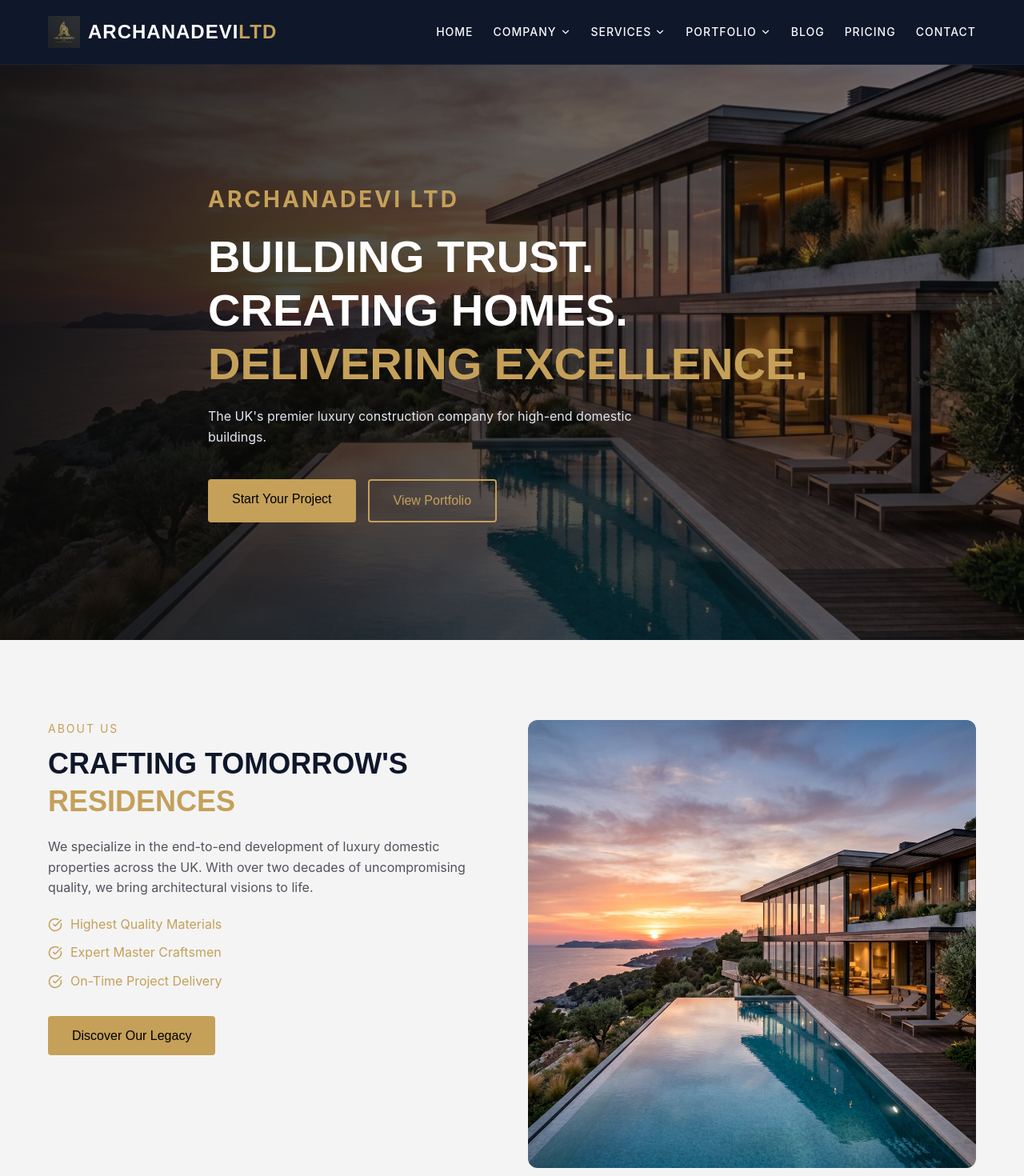
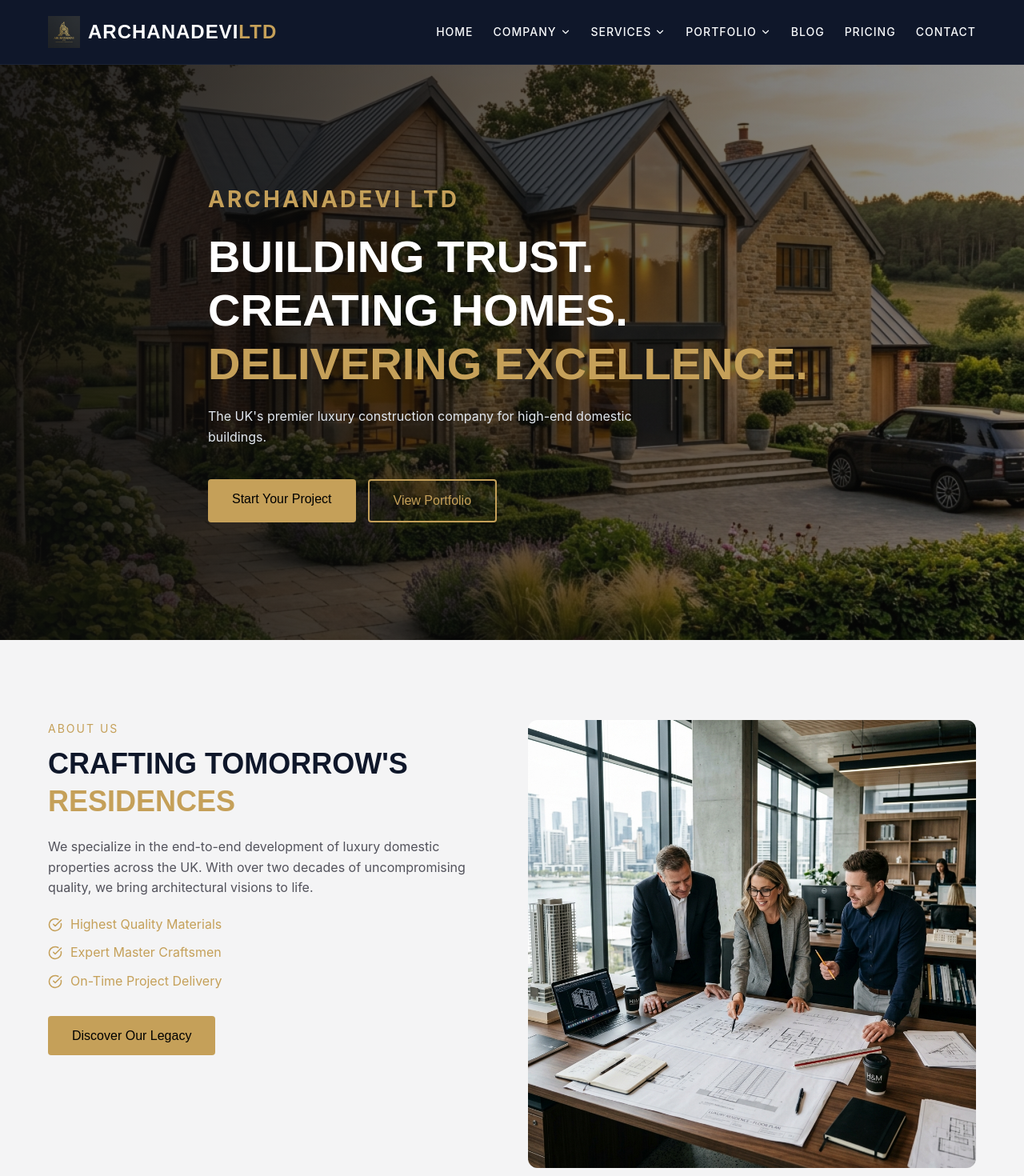
Before and after one commit to SKeerthi25/ar, a React (Vite) app: page / in a window 1280 px wide. Shown: the top 1470 px of the page at 80% size. Built offline with nearby package versions, Linux system fonts and the light colour scheme.

Commit message:
Update site to use real images and AI hero

```diff
--- a/src/index.css
+++ b/src/index.css
@@ -69,7 +69,7 @@ img { max-width: 100%; height: auto; display: block; }
 
 .inner-hero {
   padding: 180px 0 100px;
-  background: linear-gradient(rgba(10,10,10,0.8), rgba(10,10,10,0.9)), url('https://images.unsplash.com/photo-1600585154340-be6161a56a0c?auto=format&fit=crop&w=1920&q=80') center/cover;
+  background: linear-gradient(rgba(10,10,10,0.8), rgba(10,10,10,0.9)), url('/images/project3.png') center/cover;
   text-align: center; border-bottom: 1px solid var(--glass-border);
 }
 .inner-hero h1 { font-size: clamp(32px, 6vw, 48px); margin-bottom: 15px; color: #ffffff; }
--- a/src/pages/About.jsx
+++ b/src/pages/About.jsx
@@ -12,7 +12,7 @@
                 <p style={{ color: 'var(--text-light)' }}>Our mission is to construct spaces that elevate lifestyles. By combining traditional building expertise with cutting-edge architectural practices, we ensure every project is structurally sound and aesthetically breathtaking.</p>
               </div>
               <div className="fade-up">
-                <img src="/images/project1.png" style={{ borderRadius: '12px' }} alt="About" />
+                <img src="/images/process2.png" style={{ borderRadius: '12px' }} alt="About" />
               </div>
             </div>
           </section>
--- a/src/pages/Home.jsx
+++ b/src/pages/Home.jsx
@@ -8,7 +8,7 @@
           <>
             <section className="hero" style={{ position: 'relative', minHeight: '100vh', display: 'flex', alignItems: 'center' }}>
               <div style={{ position: 'absolute', top: 0, left: 0, width: '100%', height: '100%', zIndex: -1 }}>
-                <img src="/images/project1.png" style={{ width: '100%', height: '100%', objectFit: 'cover' }} alt="Hero" />
+                <img src="/images/hero_ai.png" style={{ width: '100%', height: '100%', objectFit: 'cover' }} alt="Hero" />
                 <div style={{ position: 'absolute', top: 0, left: 0, width: '100%', height: '100%', background: 'linear-gradient(to right, rgba(10,10,10,0.9), rgba(10,10,10,0.4))' }}></div>
               </div>
               <div className="container fade-up" style={{ paddingTop: '80px', maxWidth: '800px', margin: '0 auto', textAlign: 'left' }}>
@@ -36,7 +36,7 @@
                   <Link to="/about" className="btn btn-primary">Discover Our Legacy</Link>
                 </div>
                 <div className="fade-up" style={{ position: 'relative' }}>
-                  <img src="/images/project1.png" alt="Construction site" style={{ borderRadius: '12px' }}/>
+                  <img src="/images/process1.png" alt="Construction site" style={{ borderRadius: '12px' }}/>
                 </div>
               </div>
             </section>
--- a/src/pages/ResidentialConstruction.jsx
+++ b/src/pages/ResidentialConstruction.jsx
@@ -8,7 +8,7 @@
           <section className="section-padding container">
             <div className="grid-2">
               <div className="fade-up">
-                <img src="/images/project1.png" style={{ borderRadius: '12px' }} alt="Residential" />
+                <img src="/images/project4.png" style={{ borderRadius: '12px' }} alt="Residential" />
               </div>
               <div className="fade-up">
                 <h2 className="section-title">Masterful <span className="gold-text">New Builds</span></h2>
```
Also changed, not shown: public/images/hero_ai.png (added).
